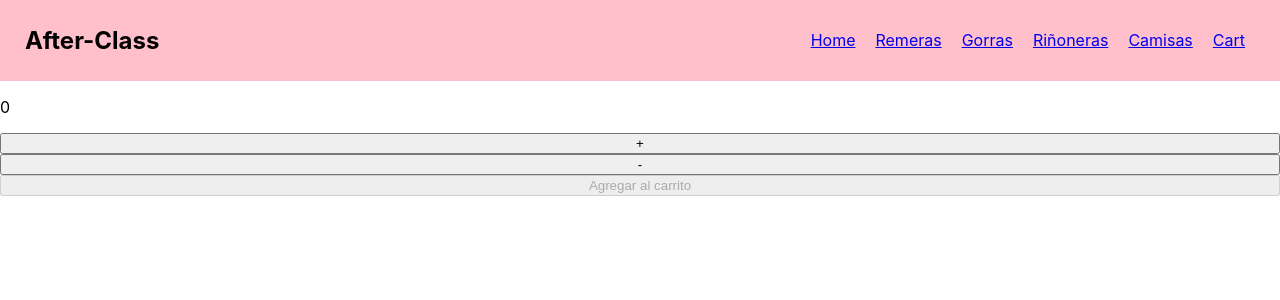
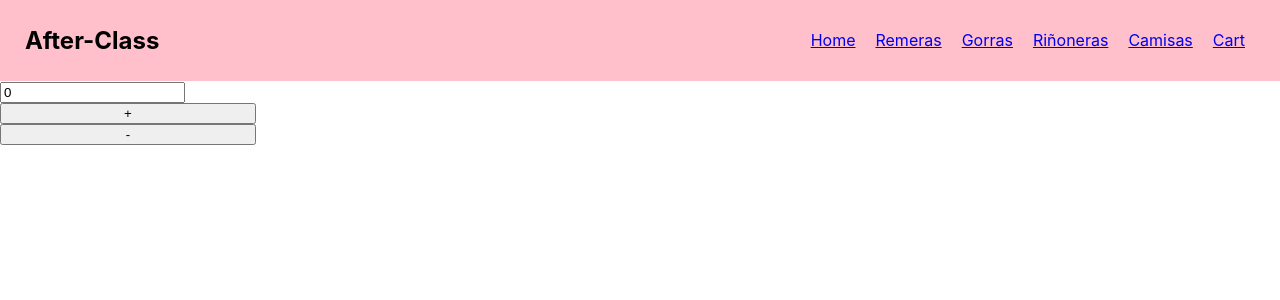
Before and after one commit to mec2110/afterReact, a React (Create React App) app: page /contador in a window 1280 px wide. Shown: the top 300 px of the page. Built offline with nearby package versions, Linux system fonts and the light colour scheme.

Commit message:
probando actualizar cantidad

```diff
--- a/src/components/Cart.js
+++ b/src/components/Cart.js
@@ -1,16 +1,14 @@
 import React, { useContext } from 'react';
 import { CartContext } from '../context/CartContext';
+import CartDetail from './CartDetail';
 
 const Shop = () => {
     const { cart, borrar } = useContext(CartContext);
+
     return (
         <>
             {cart.map((item) => (
-                <div key={item.id}>
-                    <p>{item.name}</p>
-                    <p>{item.price}</p>
-                    <p>{item.cantidad}</p>
-                </div>
+                <CartDetail key={item.id} item={item} />
             ))}
             <button onClick={borrar}>Limpiar carrito</button>
         </>
--- /dev/null
+++ b/src/components/CartDetail.js
@@ -0,0 +1,24 @@
+import React, { useContext, useState } from 'react';
+import { CartContext } from '../context/CartContext';
+
+import Counter from './Counter';
+
+const CartDetail = ({ item }) => {
+    const [cantidadCart, setCantidadCart] = useState(item.cantidad);
+    const { add, substract } = useContext(CartContext);
+    return (
+        <div>
+            <p>{item.name}</p>
+            <p>{item.price}</p>
+            <Counter
+                number={cantidadCart}
+                stock={item.stock}
+                setNumber={setCantidadCart}
+                add={add}
+                substract={substract}
+            />
+        </div>
+    );
+};
+
+export default CartDetail;
--- a/src/components/Counter.js
+++ b/src/components/Counter.js
@@ -1,25 +1,21 @@
-import React, { useState } from 'react';
+import React, { useContext } from 'react';
+import { CartContext } from '../context/CartContext';
 
-const Counter = ({ stock, onAdd }) => {
-    const [number, setNumber] = useState(0);
+const Counter = () => {
+    const { add, substract, number, stock, updateQty } =
+        useContext(CartContext);
 
-    const add = () => {
-        number !== stock && setNumber(number + 1);
-    };
-
-    const substract = () => {
-        number !== 0 && setNumber(number - 1);
-    };
+    console.log(stock);
 
     return (
-        <div>
-            <p>{number}</p>
+        <div style={{ width: '20%' }}>
+            <input value={number} onChange={updateQty} max={stock} />
+
             <div style={{ display: 'flex', flexDirection: 'column' }}>
-                <button onClick={add}>+</button>
+                <button onClick={add} disabled={number === stock}>
+                    +
+                </button>
                 <button onClick={substract}>-</button>
-                <button disabled={number === 0} onClick={() => onAdd(number)}>
-                    Agregar al carrito
-                </button>
             </div>
         </div>
     );
--- a/src/components/Item/ItemDetail.js
+++ b/src/components/Item/ItemDetail.js
@@ -1,8 +1,10 @@
-import React from 'react';
+import React, { useContext } from 'react';
 import { Link } from 'react-router-dom';
+import { CartContext } from '../../context/CartContext';
 import Counter from '../Counter';
 
 const ItemDetail = ({ item, onAdd, irAlCarrito }) => {
+    const { number } = useContext(CartContext);
     return (
         <div style={{ display: 'flex' }}>
             <img src={item.img} alt="img" />
@@ -18,6 +20,9 @@ const ItemDetail = ({ item, onAdd, irAlCarrito }) => {
                         <Counter stock={item.stock} onAdd={onAdd} />
                     </>
                 )}
+                <button onClick={() => onAdd(number)}>
+                    Agregar al carrito
+                </button>
             </div>
         </div>
     );
--- a/src/context/CartContext.js
+++ b/src/context/CartContext.js
@@ -4,29 +4,46 @@ export const CartContext = React.createContext();
 
 export const CartProvider = ({ children }) => {
     const [cart, setCart] = useState([]);
+    const [number, setNumber] = useState(0);
 
-    //VALIDAR SI YA TENGO EL PRODUCTO, EN CASO DE QUE LO TENGA EN EL CARRITO, SOLO SUMAR LA CANTIDAD
+    const stock = cart.map((i) => {
+        return i.stock;
+    });
+    console.log(stock);
+
+    const add = () => {
+        number !== stock && setNumber(number + 1);
+    };
+
+    const substract = () => {
+        number !== 0 && setNumber(number - 1);
+    };
+
+    const updateQty = ({ e }) => {
+        setNumber(e.value);
+    };
+
     const addToCart = (item, cantidad) => {
-        //CALCULANDO EL TOTAL DEL CARRITO
-        //ESTA EN EL CARRITO?
-        //SI, ESTA. SUMAR CANTIDAD
-        //NO ESTA EN EL  CARRITO?
-        //LO SETEO
-        //PRIMERO VALIDO Y LUEGO SETEO EN EL ESTADO
         setCart([...cart, { ...item, cantidad }]);
         console.log(cart);
     };
 
-    //BORRAR TODOS LOS ITEMS DEL CARRITO
     const borrar = () => {
         setCart([]);
     };
 
-    //BORRAR SOLO EL QUE ELIGO CON FILTER POR ID
-
-    //CONTANDO LAS UNIDADES
     return (
-        <CartContext.Provider value={{ addToCart, cart, borrar }}>
+        <CartContext.Provider
+            value={{
+                addToCart,
+                cart,
+                borrar,
+                add,
+                substract,
+                number,
+                updateQty,
+            }}
+        >
             {children}
         </CartContext.Provider>
     );
```
